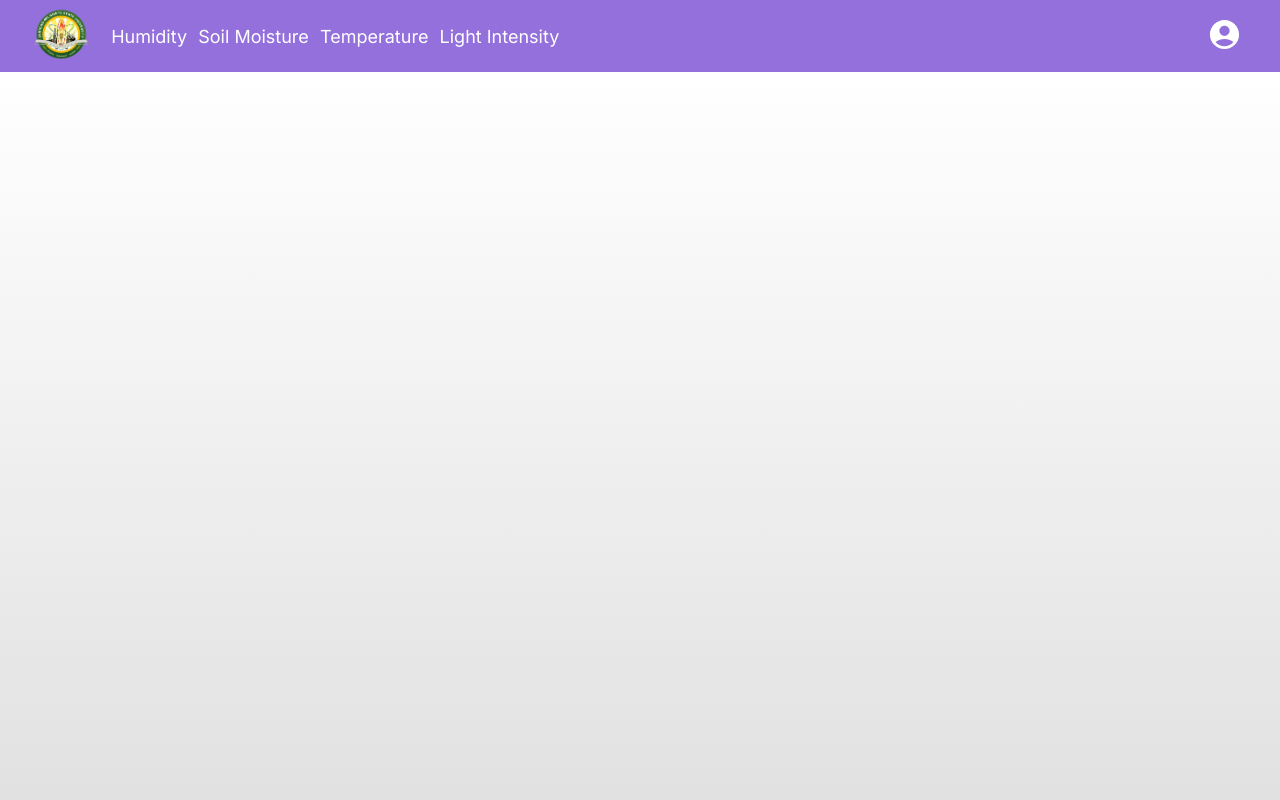
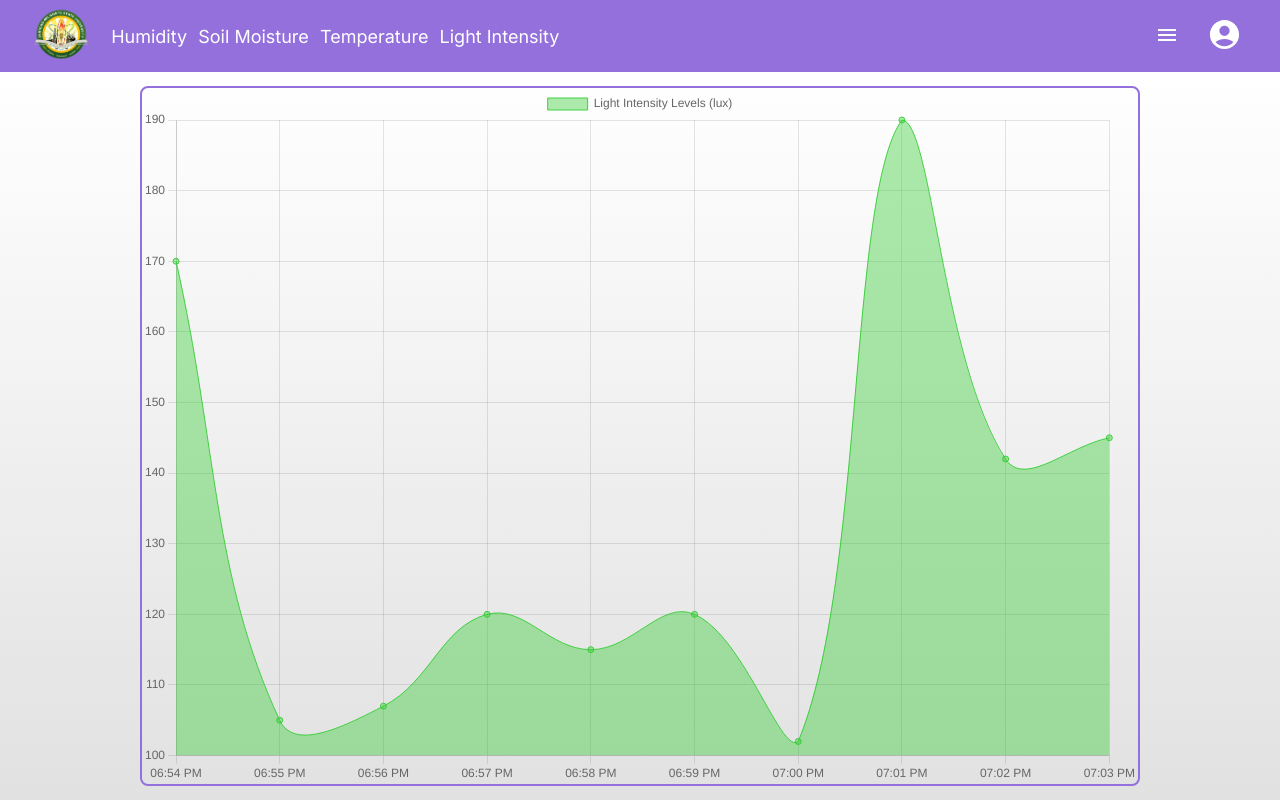
Before and after one commit to abby2727/microclimate-monitoring-graph, a React (Vite) app: page /light-intensity-live in a window 1280 px wide. Built offline with nearby package versions, Linux system fonts and the light colour scheme; sample sign-in values are in the browser's storage.

Commit message:
Implement Live Graph

```diff
--- a/package.json
+++ b/package.json
@@ -20,6 +20,7 @@
 		"dayjs": "^1.11.10",
 		"json-server": "^1.0.0-alpha.23",
 		"react": "^18.2.0",
+		"react-chartjs-2": "^5.2.0",
 		"react-dom": "^18.2.0",
 		"react-icons": "^5.0.1",
 		"react-query": "^3.39.3",
--- a/src/components/UserMenu.jsx
+++ b/src/components/UserMenu.jsx
@@ -1,29 +1,18 @@
-import { useContext, useState, useEffect } from 'react';
+import { useContext, useState } from 'react';
 import AccountCircleIcon from '@mui/icons-material/AccountCircle';
-import NotificationsIcon from '@mui/icons-material/Notifications';
 import MenuIcon from '@mui/icons-material/Menu';
-import {
-	Menu,
-	MenuItem,
-	Popover,
-	Paper,
-	Typography,
-	Divider,
-	Button
-} from '@mui/material';
+import { Menu, MenuItem } from '@mui/material';
 import { AuthContext } from '../App'; // import AuthContext
 import { useNavigate } from 'react-router-dom';
 
 const UserMenu = () => {
 	const [logoutAnchor, setLogoutAnchor] = useState(null);
 	const [navMenuAnchor, setNavMenuAnchor] = useState(null);
-	const [notificationAnchor, setNotificationAnchor] = useState(null);
-	const [permission, setPermission] = useState(Notification.permission);
+	const [navLiveMenuAnchor, setNavLiveMenuAnchor] = useState(null);
 
 	const logoutOpen = Boolean(logoutAnchor);
 	const navMenuOpen = Boolean(navMenuAnchor);
-	const notificationOpen = Boolean(notificationAnchor);
-	const id = open ? 'simple-popover' : undefined;
+	const navLiveMenuOpen = Boolean(navLiveMenuAnchor);
 
 	const { setIsLoggedIn } = useContext(AuthContext); // use AuthContext
 	const navigate = useNavigate();
@@ -31,13 +20,13 @@ const UserMenu = () => {
 	const handleClick = (event, name) => {
 		if (name === 'logout') setLogoutAnchor(event.currentTarget);
 		if (name === 'navMenu') setNavMenuAnchor(event.currentTarget);
-		if (name === 'notification') setNotificationAnchor(event.currentTarget);
+		if (name === 'navLiveMenu') setNavLiveMenuAnchor(event.currentTarget);
 	};
 
 	const handleClose = (name) => {
 		if (name === 'logout') setLogoutAnchor(null);
 		if (name === 'navMenu') setNavMenuAnchor(null);
-		if (name === 'notification') setNotificationAnchor(null);
+		if (name === 'navLiveMenu') setNavLiveMenuAnchor(null);
 	};
 
 	const handleLogout = () => {
@@ -45,10 +34,6 @@ const UserMenu = () => {
 		setIsLoggedIn(false); // Logout the user
 		navigate('/'); // Redirect to login page
 	};
-
-	useEffect(() => {
-		setPermission(Notification.permission);
-	}, []);
 
 	return (
 		<>
@@ -63,13 +48,18 @@ const UserMenu = () => {
 				<MenuIcon className='icon' />
 			</button>
 
-			{/* <button
-				aria-describedby={id}
-				variant='contained'
-				onClick={(event) => handleClick(event, 'notification')}
+			<button
+				id='navMenu-live-button'
+				aria-controls={
+					navLiveMenuOpen ? 'navMenu-live-menu' : undefined
+				}
+				aria-haspopup='true'
+				aria-expanded={navLiveMenuOpen ? 'true' : undefined}
+				onClick={(event) => handleClick(event, 'navLiveMenu')}
+				className='nav-live-menu-button'
 			>
-				<NotificationsIcon className='icon' />
-			</button> */}
+				<MenuIcon className='icon' />
+			</button>
 
 			<button
 				id='logout-button'
@@ -81,6 +71,7 @@ const UserMenu = () => {
 				<AccountCircleIcon className='icon' fontSize='large' />
 			</button>
 
+			{/* Logout Nav Menu */}
 			<Menu
 				id='logout-menu'
 				anchorEl={logoutAnchor}
@@ -93,7 +84,7 @@ const UserMenu = () => {
 				<MenuItem onClick={handleLogout}>Logout</MenuItem>
 			</Menu>
 
-			{/* Nav Menu */}
+			{/* Mobile Graph Menu */}
 			<Menu
 				id='navMenu-menu'
 				anchorEl={navMenuAnchor}
@@ -125,22 +116,37 @@ const UserMenu = () => {
 				</MenuItem>
 			</Menu>
 
-			<Popover
-				id={id}
-				open={notificationOpen}
-				anchorEl={notificationAnchor}
-				onClose={() => handleClose('notification')}
-				anchorOrigin={{
-					vertical: 'bottom',
-					horizontal: 'left'
+			{/* Live Graph Menu */}
+			<Menu
+				id='navMenu-live-menu'
+				anchorEl={navLiveMenuAnchor}
+				open={navLiveMenuOpen}
+				onClose={() => handleClose('navLiveMenu')}
+				MenuListProps={{
+					'aria-labelledby': 'navMenu-live-button'
 				}}
 			>
-				<Paper sx={{ p: 2 }}>
-					<Typography>New Notification 1</Typography>
-					<Typography>New Notification 2</Typography>
-					<Typography>New Notification 3</Typography>
-				</Paper>
-			</Popover>
+				<MenuItem onClick={() => navigate('/humidity-live')}>
+					<span style={{ fontWeight: 500, fontSize: 18 }}>
+						Humidity Live Graph
+					</span>
+				</MenuItem>
+				<MenuItem onClick={() => navigate('/soil-moisture-live')}>
+					<span style={{ fontWeight: 500, fontSize: 18 }}>
+						Soil Moisture Live Graph
+					</span>
+				</MenuItem>
+				<MenuItem onClick={() => navigate('/temperature-live')}>
+					<span style={{ fontWeight: 500, fontSize: 18 }}>
+						Temperature Live Graph
+					</span>
+				</MenuItem>
+				<MenuItem onClick={() => navigate('/light-intensity-live')}>
+					<span style={{ fontWeight: 500, fontSize: 18 }}>
+						Light Intensity Live Graph
+					</span>
+				</MenuItem>
+			</Menu>
 		</>
 	);
 };
--- /dev/null
+++ b/src/pages/HumidityLiveGraph.jsx
@@ -0,0 +1,84 @@
+import React, { useState, useEffect } from 'react';
+import { Line } from 'react-chartjs-2';
+
+const HumidityLiveGraph = () => {
+	const humidityLiveData = [
+		'90',
+		'88',
+		'85.4',
+		'86',
+		'84.3',
+		'82',
+		'79',
+		'80.4',
+		'78',
+		'77'
+	];
+	// Generate labels for the past 10 minutes
+	const humidityLiveLabels = Array.from({ length: 10 }, (_, i) => {
+		const d = new Date();
+		d.setMinutes(d.getMinutes() - (10 - i));
+		return d.toLocaleTimeString([], { hour: '2-digit', minute: '2-digit' });
+	});
+
+	const [data, setData] = useState({
+		labels: humidityLiveLabels,
+		datasets: [
+			{
+				label: 'Humidity Levels (%)',
+				data: humidityLiveData,
+				fill: true,
+				backgroundColor: 'rgba(74,144,226,0.4)',
+				borderColor: 'rgba(74,144,226,0.9)',
+				borderWidth: 1,
+				tension: 0.4
+			}
+		]
+	});
+
+	useEffect(() => {
+		const interval = setInterval(() => {
+			setData((prevData) => {
+				const newLabel = new Date().toLocaleTimeString([], {
+					hour: '2-digit',
+					minute: '2-digit'
+				});
+				const newData = (Math.random() * (92 - 66) + 66).toFixed(2);
+				return {
+					...prevData,
+					labels: [...prevData.labels, newLabel],
+					datasets: prevData.datasets.map((dataset) => ({
+						...dataset,
+						data: [...dataset.data, newData]
+					}))
+				};
+			});
+		}, 60000);
+
+		return () => clearInterval(interval);
+	}, []);
+
+	return (
+		<div
+			style={{
+				display: 'flex',
+				justifyContent: 'center',
+				alignItems: 'center',
+				height: 'calc(100vh - 4.5rem)'
+			}}
+		>
+			<div
+				style={{
+					width: '1000px',
+					height: '700px',
+					border: '2px solid #9370db',
+					borderRadius: '8px'
+				}}
+			>
+				<Line data={data} options={{ maintainAspectRatio: false }} />
+			</div>
+		</div>
+	);
+};
+
+export default HumidityLiveGraph;
--- /dev/null
+++ b/src/pages/LightIntensityLiveGraph.jsx
@@ -0,0 +1,97 @@
+import React, { useState, useEffect } from 'react';
+import { Line } from 'react-chartjs-2';
+
+const LightIntensityLiveGraph = () => {
+	const lightIntensityLiveData = [
+		'170',
+		'105',
+		'107',
+		'120',
+		'115',
+		'120',
+		'102',
+		'190',
+		'142',
+		'145'
+	];
+	// Generate labels for the past 10 minutes
+	const lightIntensityLiveLabels = Array.from({ length: 10 }, (_, i) => {
+		const d = new Date();
+		d.setMinutes(d.getMinutes() - (10 - i));
+		return d.toLocaleTimeString([], { hour: '2-digit', minute: '2-digit' });
+	});
+
+	const [data, setData] = useState({
+		labels: lightIntensityLiveLabels,
+		datasets: [
+			{
+				label: 'Light Intensity Levels (lux)',
+				data: lightIntensityLiveData,
+				fill: true,
+				backgroundColor: 'rgba(50,205,50,0.4)',
+				borderColor: 'rgba(50,205,50,0.9)',
+				borderWidth: 1,
+				tension: 0.4
+			}
+		]
+	});
+
+	const [updateCount, setUpdateCount] = useState(0);
+	useEffect(() => {
+		const interval = setInterval(() => {
+			setData((prevData) => {
+				const newLabel = new Date().toLocaleTimeString([], {
+					hour: '2-digit',
+					minute: '2-digit'
+				});
+
+				let newData;
+				if (updateCount < 5) {
+					newData = (
+						Math.floor(Math.random() * 6) * 10 +
+						150
+					).toFixed(2);
+				} else {
+					newData = (Math.random() * (200 - 150) + 150).toFixed(2);
+				}
+
+				return {
+					...prevData,
+					labels: [...prevData.labels, newLabel],
+					datasets: prevData.datasets.map((dataset) => ({
+						...dataset,
+						data: [...dataset.data, newData]
+					}))
+				};
+			});
+
+			setUpdateCount((prevCount) => (prevCount + 1) % 10);
+		}, 60000);
+
+		return () => clearInterval(interval);
+	}, [updateCount]);
+
+	return (
+		<div
+			style={{
+				display: 'flex',
+				justifyContent: 'center',
+				alignItems: 'center',
+				height: 'calc(100vh - 4.5rem)'
+			}}
+		>
+			<div
+				style={{
+					width: '1000px',
+					height: '700px',
+					border: '2px solid #9370db',
+					borderRadius: '8px'
+				}}
+			>
+				<Line data={data} options={{ maintainAspectRatio: false }} />
+			</div>
+		</div>
+	);
+};
+
+export default LightIntensityLiveGraph;
--- a/src/pages/SoilMoistureGraph.jsx
+++ b/src/pages/SoilMoistureGraph.jsx
@@ -202,7 +202,7 @@ const SoilMoistureGraph = () => {
 					labels: labels,
 					datasets: [
 						{
-							label: 'SoilMoisture Levels (%)',
+							label: 'Soil Moisture Levels (%)',
 							data: data,
 							backgroundColor: 'rgba(255,87,51,0.4)',
 							borderColor: 'rgba(255,87,51,0.9)',
--- /dev/null
+++ b/src/pages/SoilMoistureLiveGraph.jsx
@@ -0,0 +1,84 @@
+import React, { useState, useEffect } from 'react';
+import { Line } from 'react-chartjs-2';
+
+const SoilMoistureLiveGraph = () => {
+	const soilMoistureLiveData = [
+		'28',
+		'28.4',
+		'28.6',
+		'29',
+		'29.1',
+		'28',
+		'27.7',
+		'27.1',
+		'26.8',
+		'36.7'
+	];
+	// Generate labels for the past 10 minutes
+	const soilMoistureLiveLabels = Array.from({ length: 10 }, (_, i) => {
+		const d = new Date();
+		d.setMinutes(d.getMinutes() - (10 - i));
+		return d.toLocaleTimeString([], { hour: '2-digit', minute: '2-digit' });
+	});
+
+	const [data, setData] = useState({
+		labels: soilMoistureLiveLabels,
+		datasets: [
+			{
+				label: 'Soil Moisture Levels (%)',
+				data: soilMoistureLiveData,
+				fill: true,
+				backgroundColor: 'rgba(255,87,51,0.4)',
+				borderColor: 'rgba(255,87,51,0.9)',
+				borderWidth: 1,
+				tension: 0.4
+			}
+		]
+	});
+
+	useEffect(() => {
+		const interval = setInterval(() => {
+			setData((prevData) => {
+				const newLabel = new Date().toLocaleTimeString([], {
+					hour: '2-digit',
+					minute: '2-digit'
+				});
+				const newData = (Math.random() * (37 - 28) + 28).toFixed(2);
+				return {
+					...prevData,
+					labels: [...prevData.labels, newLabel],
+					datasets: prevData.datasets.map((dataset) => ({
+						...dataset,
+						data: [...dataset.data, newData]
+					}))
+				};
+			});
+		}, 60000);
+
+		return () => clearInterval(interval);
+	}, []);
+
+	return (
+		<div
+			style={{
+				display: 'flex',
+				justifyContent: 'center',
+				alignItems: 'center',
+				height: 'calc(100vh - 4.5rem)'
+			}}
+		>
+			<div
+				style={{
+					width: '1000px',
+					height: '700px',
+					border: '2px solid #9370db',
+					borderRadius: '8px'
+				}}
+			>
+				<Line data={data} options={{ maintainAspectRatio: false }} />
+			</div>
+		</div>
+	);
+};
+
+export default SoilMoistureLiveGraph;
--- /dev/null
+++ b/src/pages/TemperatureLiveGraph.jsx
@@ -0,0 +1,84 @@
+import React, { useState, useEffect } from 'react';
+import { Line } from 'react-chartjs-2';
+
+const TemperatureLiveGraph = () => {
+	const temperatureLiveData = [
+		'25',
+		'25.2',
+		'24.7',
+		'25.4',
+		'26.1',
+		'27.8',
+		'28.3',
+		'28.5',
+		'29.7',
+		'28.8'
+	];
+	// Generate labels for the past 10 minutes
+	const temperatureLiveLabels = Array.from({ length: 10 }, (_, i) => {
+		const d = new Date();
+		d.setMinutes(d.getMinutes() - (10 - i));
+		return d.toLocaleTimeString([], { hour: '2-digit', minute: '2-digit' });
+	});
+
+	const [data, setData] = useState({
+		labels: temperatureLiveLabels,
+		datasets: [
+			{
+				label: 'Temperature Levels (°C)',
+				data: temperatureLiveData,
+				fill: true,
+				backgroundColor: 'rgba(255,215,0,0.4)',
+				borderColor: 'rgba(255,215,0,0.9)',
+				borderWidth: 1,
+				tension: 0.4
+			}
+		]
+	});
+
+	useEffect(() => {
+		const interval = setInterval(() => {
+			setData((prevData) => {
+				const newLabel = new Date().toLocaleTimeString([], {
+					hour: '2-digit',
+					minute: '2-digit'
+				});
+				const newData = (Math.random() * (35 - 24) + 24).toFixed(2);
+				return {
+					...prevData,
+					labels: [...prevData.labels, newLabel],
+					datasets: prevData.datasets.map((dataset) => ({
+						...dataset,
+						data: [...dataset.data, newData]
+					}))
+				};
+			});
+		}, 60000);
+
+		return () => clearInterval(interval);
+	}, []);
+
+	return (
+		<div
+			style={{
+				display: 'flex',
+				justifyContent: 'center',
+				alignItems: 'center',
+				height: 'calc(100vh - 4.5rem)'
+			}}
+		>
+			<div
+				style={{
+					width: '1000px',
+					height: '700px',
+					border: '2px solid #9370db',
+					borderRadius: '8px'
+				}}
+			>
+				<Line data={data} options={{ maintainAspectRatio: false }} />
+			</div>
+		</div>
+	);
+};
+
+export default TemperatureLiveGraph;
```
Also changed, not shown: src/App.jsx (+21 -0 lines), 1 other file (tests, documents, lock files or other folders).
